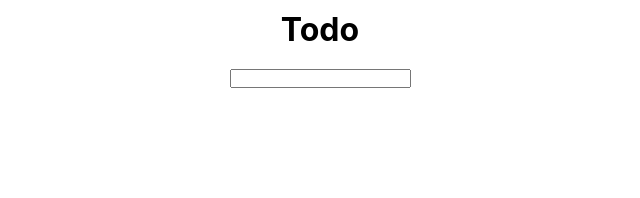
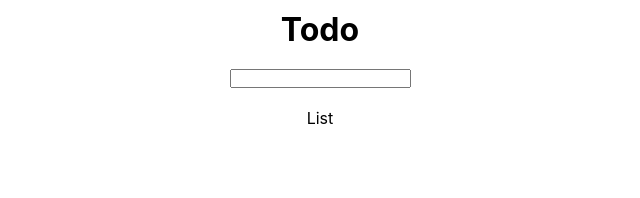
Before and after one commit to asyncfinkd/todo, a React (Create React App) app: page / in a window 1280 px wide. Shown: the top 198 px of the page, without its empty margins (320-960 px from the left). Built offline with nearby package versions, Linux system fonts and the light colour scheme.

Commit message:
:whale2: create context

```diff
--- a/src/App.tsx
+++ b/src/App.tsx
@@ -1,10 +1,15 @@
-import React from "react";
+import React, { useState } from "react";
 import Hero from "./components/hero/Hero";
+import { ApplicationContext } from "./context/app/ApplicationContext";
 
 export default function App() {
+  const [todo, setTodo] = useState<any>([]);
+
   return (
     <>
-      <Hero />
+      <ApplicationContext.Provider value={{ todo, setTodo }}>
+        <Hero />
+      </ApplicationContext.Provider>
     </>
   );
 }
--- a/src/components/hero/Hero.tsx
+++ b/src/components/hero/Hero.tsx
@@ -1,4 +1,5 @@
 import React, { useState } from "react";
+import List from "../list/List";
 
 export default function Hero() {
   const [input, setInput] = useState<string>("");
@@ -12,6 +13,7 @@ export default function Hero() {
           value={input}
           onChange={(e) => setInput(e.target.value)}
         />
+        <List />
       </div>
     </>
   );
--- /dev/null
+++ b/src/components/list/List.tsx
@@ -0,0 +1,9 @@
+import React from "react";
+
+export default function List() {
+  return (
+    <>
+      <p>List</p>
+    </>
+  );
+}
--- /dev/null
+++ b/src/context/app/ApplicationContext.ts
@@ -0,0 +1,3 @@
+import React from 'react';
+
+export const ApplicationContext = React.createContext<any>(null);
```
